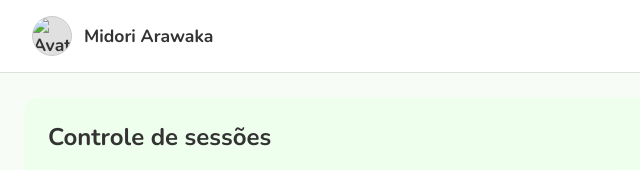
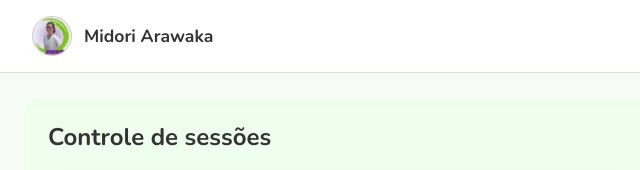
Before and after one commit to IsaacFelipe/Website-Rokuzen, a plain HTML site: page Front-End/Terapeuta.html in a window 1280 px wide. Shown: the top 170 px of the page, 0-640 px from the left. Drawn offline with nearby package versions, Linux system fonts and the light colour scheme.

Commit message:
Mudança de imagem Terapeuta

```diff
--- a/Front-End/Terapeuta.html
+++ b/Front-End/Terapeuta.html
@@ -12,7 +12,7 @@
 
     <header class="cabecalho">
         <div class="perfil-terapeuta">
-            <img src="../img/Imagens_QS/primeiro profissional 1.png" alt="Avatar de Midori Arawaka">
+            <img src="../img/primeiro profissional 1.png" alt="Avatar de Midori Arawaka">
             <span>Midori Arawaka</span>
         </div>
         <nav class="barra-navegacao">
```
